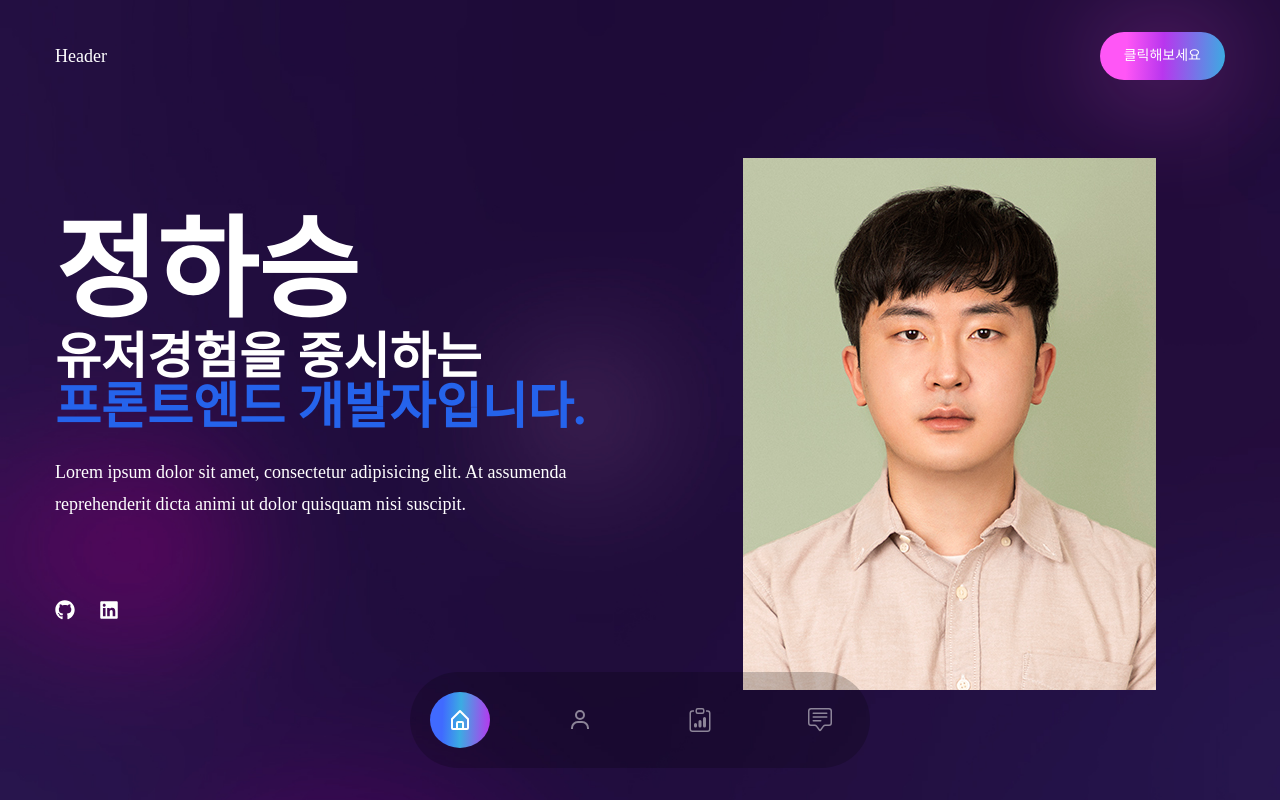
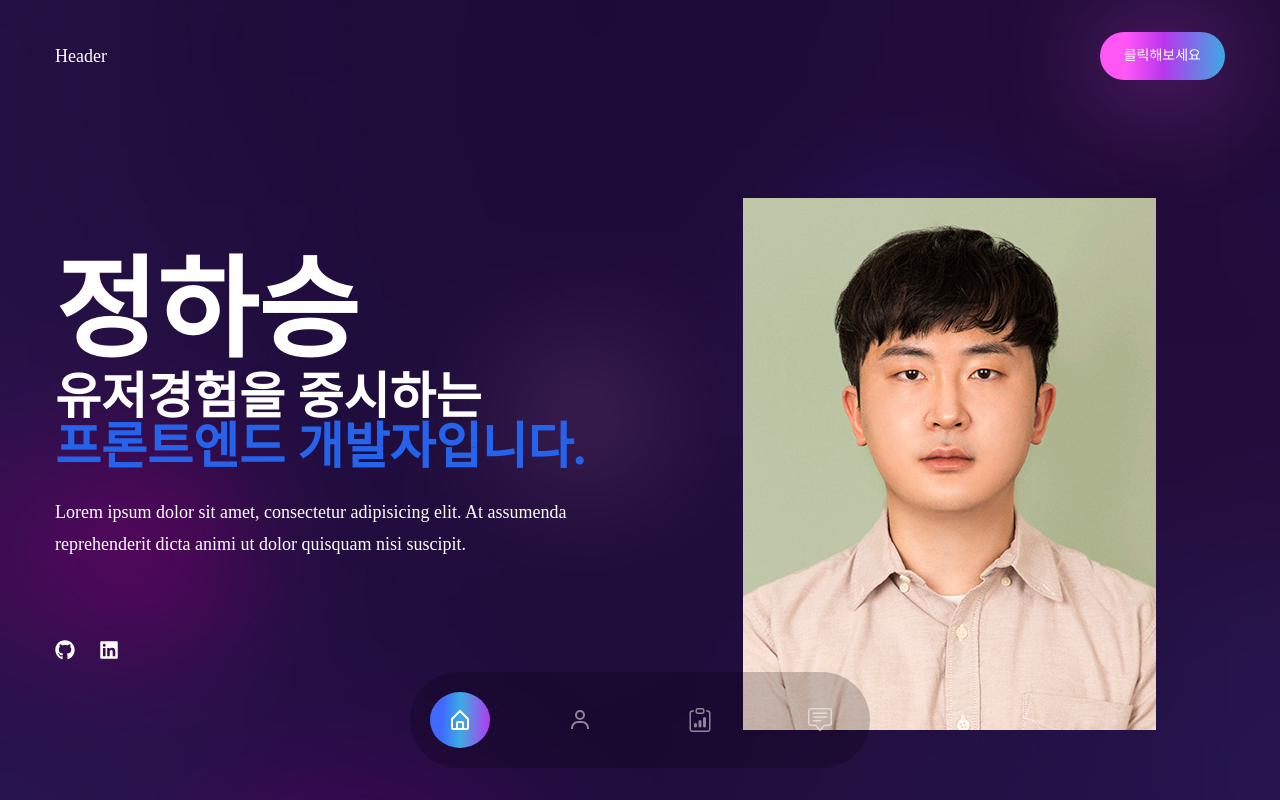
Before and after one commit to HA-SEUNG-JEONG/react-portfolio, a React (Create React App) app: page / in a window 1280 px wide. Shown: the top 800 px of the page. Built offline with nearby package versions, Linux system fonts and the light colour scheme.

Commit message:
Style : margin 값 추가

```diff
--- a/src/components/Banner.tsx
+++ b/src/components/Banner.tsx
@@ -9,7 +9,7 @@
     <section
       className="min-h-[85vh] lg:min-h-[78vh] flex items-center"
       id="home">
-      <div className="container mx-auto">
+      <div className="container mx-auto mt-20">
         <article className="flex flex-col gap-y-8 lg:flex-row lg:items-center lg:gap-x-12">
           <div className="flex-1 text-center font-secondary lg:text-left">
             <ShowName />
```
